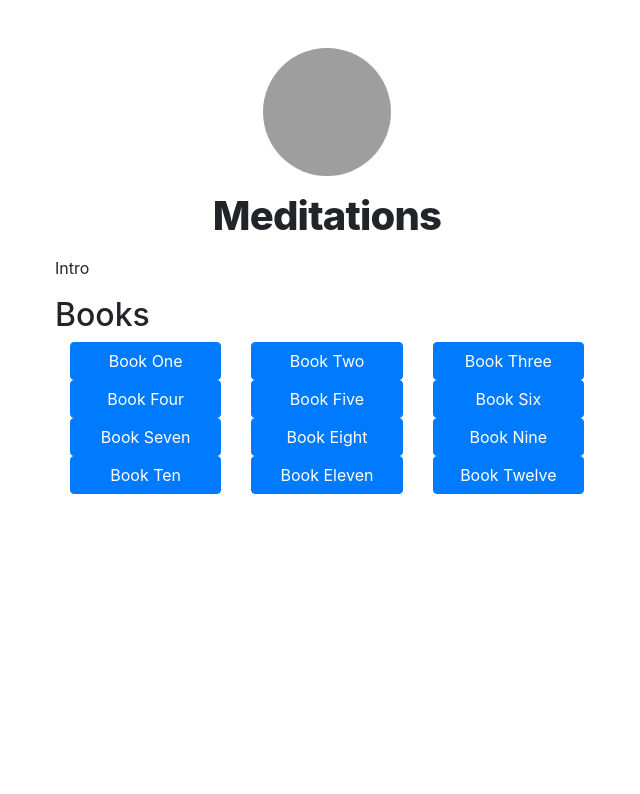
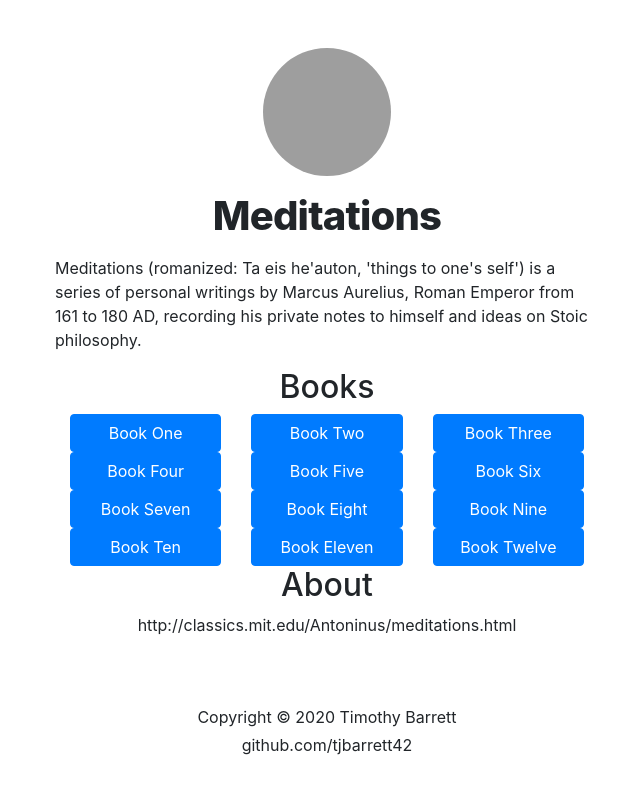
Before and after one commit to tjbarrett42/nextjs-meditations, a Next.js app: page / in a window 1280 px wide. Shown: the top 794 px of the page, without its empty margins (313-953 px from the left). Built offline with nearby package versions, Linux system fonts and the light colour scheme; grey boxes are pictures that could not be loaded.

Commit message:
About/intro, footer, container styling

```diff
--- /dev/null
+++ b/components/Footer.js
@@ -0,0 +1,37 @@
+import React, {Fragment} from 'react';
+import Container from "react-bootstrap/Container";
+import Row from "react-bootstrap/Row";
+import Col from "react-bootstrap/Col";
+
+// // Workaround for footer problems
+// const phantom = {
+//     display: 'block',
+//     padding: '20px',
+//     height: '80px',
+//     width: '100%',
+// };
+
+function Footer(){
+    return (
+        <Fragment>
+            {/*style={phantom}*/}
+            <div ></div>
+            <footer className="mt-5">
+                <Container fluid={true}>
+                    <Row className="justify-content-between p-1">
+                        <Col className="p-0 d-flex justify-content-center">
+                            Copyright © 2020 Timothy Barrett
+                        </Col>
+                    </Row>
+                    <Row className="justify-content-between p-0">
+                        <Col className="p-0 d-flex justify-content-center">
+                            github.com/tjbarrett42
+                        </Col>
+                    </Row>
+                </Container>
+            </footer>
+        </Fragment>
+    );
+}
+
+export default Footer;
--- a/pages/index.js
+++ b/pages/index.js
@@ -1,10 +1,12 @@
 import 'bootstrap/dist/css/bootstrap.min.css';
 import Head from 'next/head'
 import Layout, { siteTitle } from '../components/layout'
+import Footer from "../components/Footer";
 import utilStyles from '../styles/utils.module.css'
 import Link from 'next/link'
 import React from 'react'
 import { Container, Row, Col, Button } from 'react-bootstrap'
+
 
 import { getSortedBooksData } from '../lib/books'
 
@@ -25,11 +27,13 @@ export default function Home({ allBooksData }) {
             <title>{siteTitle}</title>
         </Head>
         <section>
-            <p>Intro</p>
+            <p>Meditations (romanized: Ta eis he'auton, 'things to one's self') is a series of personal writings by Marcus Aurelius, Roman Emperor from 161 to 180 AD, recording his private notes to himself and ideas on Stoic philosophy.</p>
         </section>
-        <section>
+
+        <Container>
+            <Row className="justify-content-center">
                 <h2>Books</h2>
-            <Container>
+            </Row>
             <Row>
                 {allBooksData.map(({ id, title, subtitle }) => (
                     <Col xs="6" lg="4" key={id}>
@@ -37,6 +41,15 @@ export default function Home({ allBooksData }) {
                     </Col>
                 ))}
             </Row>
+        </Container>
+        <Container>
+            <Row className="justify-content-center">
+                <h2>About</h2>
+            </Row>
+            <Row className="justify-content-center">
+                <p>http://classics.mit.edu/Antoninus/meditations.html</p>
+            </Row>
+
         </Container>
         {/*<ul>*/}
         {/*    {allBooksData.map(({ id, title, subtitle }) => (*/}
@@ -51,7 +64,8 @@ export default function Home({ allBooksData }) {
         {/*        </li>*/}
         {/*    ))}*/}
         {/*</ul>*/}
-        </section>
+
+        <Footer />
     </Layout>
   )
 }
```
Lines whose indentation alone changed are shown as unchanged.
